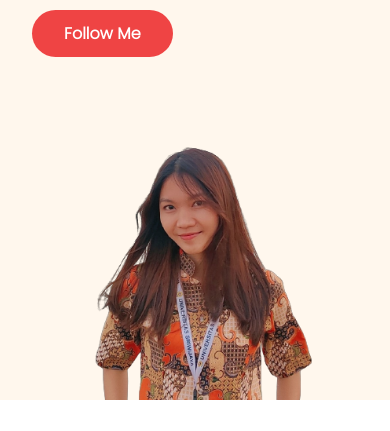
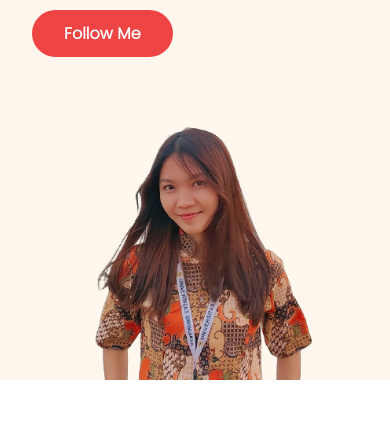
Before and after one commit to bethaarnt/Betha_Rianti-Final_Project, a plain HTML site: page index.html in a window 390 px wide. Shown: the part 246-677 px from the top of the page. Drawn offline with nearby package versions, Linux system fonts and the light colour scheme.

Commit message:
Update index.html

```diff
--- a/index.html
+++ b/index.html
@@ -5,7 +5,7 @@
     <meta charset="UTF-8" />
     <meta http-equiv="X-UA-Compatible" content="IE=edge" />
     <meta name="viewport" content="width=device-width, initial-scale=1.0" />
-    <title>Portofolio</title>
+    <title>Bethaarnt-PersonalWeb</title>
     <script src="https://cdn.tailwindcss.com"></script>
     <script>
         tailwind.config = {
@@ -78,7 +78,7 @@
                     <a href="https://www.instagram.com/bethaarnt.id" class="text-base font-semibold text-white bg-red-500 py-3 px-8 rounded-full hover:bg-blue-900 transition duration-300 ease-in-out">Follow Me</a>
                 </div>
                 <div class="w-full self-end px-4 lg:w-1/2">
-                    <div class="relative mt-10 lg:mt-9 lg:right-0">
+                    <div class="relative mt-5 lg:mt-9 lg:right-0">
                         <img src="img/profil.png" class="max-w-full mx-auto md:max-w-sm"/>
                     </div>
                 </div>
```
